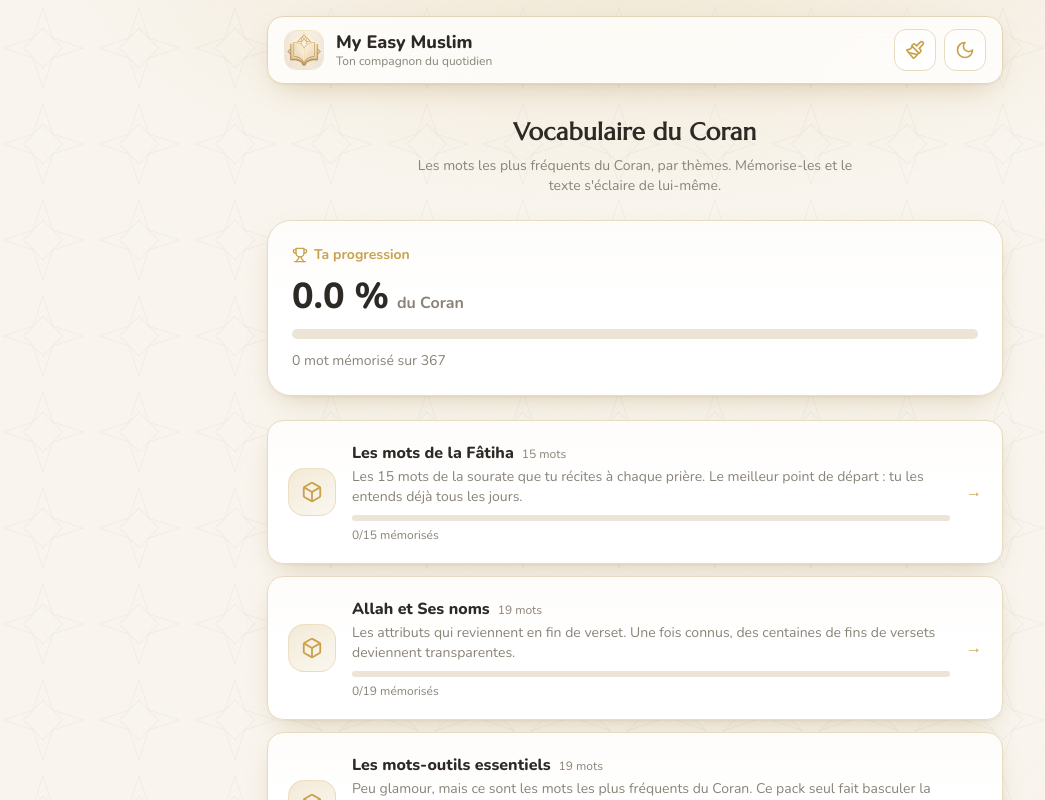
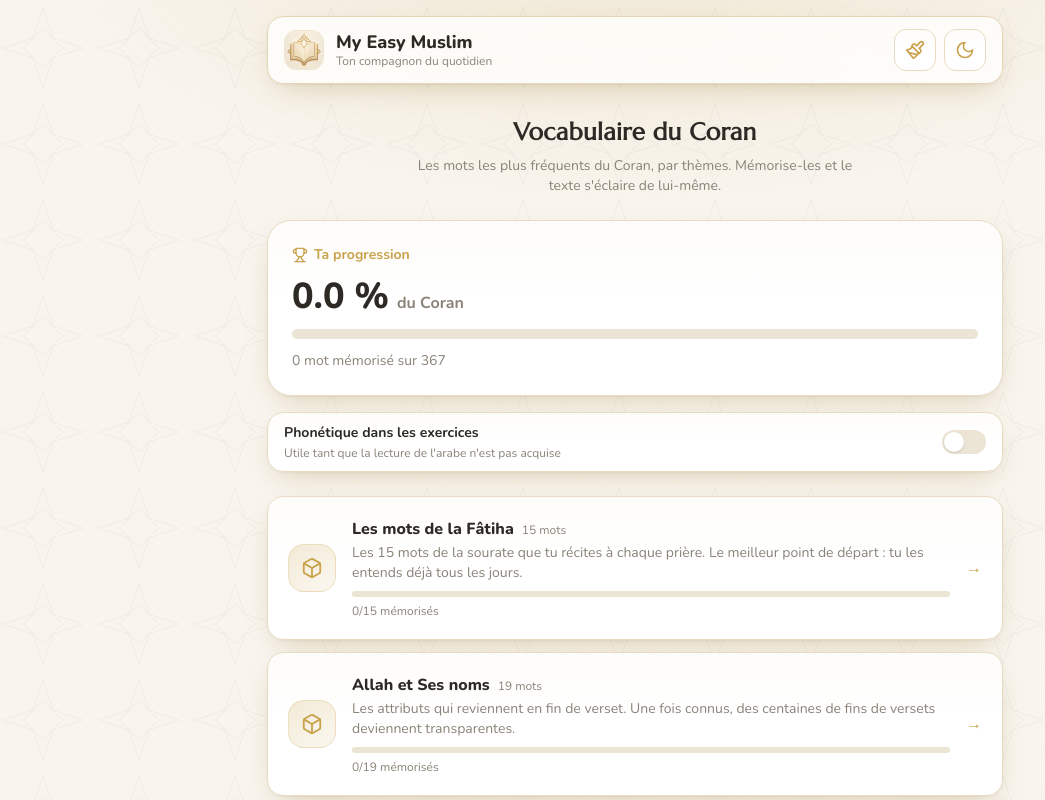
Before and after one commit to contactideaforma-bit/coran, a Next.js app: page /vocabulaire in a window 1280 px wide. Shown: the top 800 px of the page, without its empty margins (5-1050 px from the left). Built offline with nearby package versions, Linux system fonts and the light colour scheme; a web font is replaced by a local one.

Commit message:
Phonétique optionnelle dans les exercices de vocabulaire

```diff
--- a/app/vocabulaire/page.tsx
+++ b/app/vocabulaire/page.tsx
@@ -9,10 +9,12 @@ import {
   statsPack,
   type Progression,
 } from "@/lib/vocabulaire";
+import { usePrefs } from "@/lib/prefs";
 import Entete from "@/components/Entete";
 import { Cube, Etincelles, Repeter, Trophee, Verifie } from "@/components/Icones";
 
 export default function Vocabulaire() {
+  const { prefs, maj } = usePrefs();
   const [progression, setProgression] = useState<Progression | null>(null);
 
   useEffect(() => {
@@ -89,6 +91,33 @@ export default function Vocabulaire() {
         </Link>
       )}
 
+      {/* Phonétique — même réglage que dans le lecteur */}
+      <button
+        onClick={() => maj({ phonetique: !prefs.phonetique })}
+        role="switch"
+        aria-checked={prefs.phonetique}
+        className="card mt-4 flex w-full items-center justify-between gap-3 rounded-2xl px-4 py-2.5 text-sm font-bold shadow-soft transition active:scale-[0.99]"
+        style={prefs.phonetique ? { borderColor: "var(--accent)" } : undefined}
+      >
+        <span className="text-left">
+          Phonétique dans les exercices
+          <span className="mt-0.5 block text-xs font-normal" style={{ color: "var(--muted)" }}>
+            Utile tant que la lecture de l'arabe n'est pas acquise
+          </span>
+        </span>
+        <span
+          className="relative h-6 w-11 shrink-0 rounded-full transition"
+          style={{
+            backgroundColor: prefs.phonetique ? "var(--accent)" : "var(--border)",
+          }}
+        >
+          <span
+            className="absolute top-0.5 h-5 w-5 rounded-full bg-white shadow transition-all"
+            style={{ left: prefs.phonetique ? "1.375rem" : "0.125rem" }}
+          />
+        </span>
+      </button>
+
       {/* Packs */}
       <main className="mt-6 grid gap-3">
         {PACKS.map((pack) => {
--- a/components/ExercicesVocabulaire.tsx
+++ b/components/ExercicesVocabulaire.tsx
@@ -12,6 +12,7 @@ import { useCallback, useEffect, useMemo, useState } from "react";
 import type { Mot } from "@/data/vocabulaire";
 import { leurres, trouverMotDansVerset } from "@/lib/vocabulaire";
 import { chargerSourate } from "@/lib/coran";
+import { usePrefs } from "@/lib/prefs";
 import { SOURATES } from "@/data/sourates";
 import { Alerte, HautParleur, Verifie } from "@/components/Icones";
 
@@ -92,6 +93,12 @@ function Correction({
   );
 }
 
+/** Une option de QCM : la valeur comparée, et sa phonétique éventuelle. */
+interface Option {
+  valeur: string;
+  sous?: string;
+}
+
 function Choix({
   options,
   bonne,
@@ -99,7 +106,7 @@ function Choix({
   choisi,
   onChoisir,
 }: {
-  options: string[];
+  options: Option[];
   bonne: string;
   arabe?: boolean;
   choisi: string | null;
@@ -109,8 +116,8 @@ function Choix({
     <div className="mt-6 grid gap-2.5">
       {options.map((option) => {
         const actif = choisi !== null;
-        const estBonne = option === bonne;
-        const estChoisie = option === choisi;
+        const estBonne = option.valeur === bonne;
+        const estChoisie = option.valeur === choisi;
 
         let style: React.CSSProperties = { borderColor: "var(--border)" };
         if (actif && estBonne) {
@@ -121,15 +128,29 @@ function Choix({
 
         return (
           <button
-            key={option}
+            key={option.valeur}
             disabled={actif}
-            onClick={() => onChoisir(option)}
+            onClick={() => onChoisir(option.valeur)}
             style={style}
-            className={`card rounded-2xl border-2 px-4 py-3.5 text-left transition active:scale-[0.98] disabled:cursor-default ${
-              arabe ? "arabic font-amiri text-2xl text-right" : "font-bold"
+            className={`card rounded-2xl border-2 px-4 py-3.5 transition active:scale-[0.98] disabled:cursor-default ${
+              arabe ? "text-right" : "text-left"
             }`}
           >
-            {option}
+            <span
+              className={
+                arabe ? "arabic font-amiri block text-2xl" : "block font-bold"
+              }
+            >
+              {option.valeur}
+            </span>
+            {option.sous && (
+              <span
+                className="mt-0.5 block text-xs italic"
+                style={{ color: "var(--muted)" }}
+              >
+                {option.sous}
+              </span>
+            )}
           </button>
         );
       })}
@@ -207,8 +228,9 @@ function QcmArFr({
   onReponse: (juste: boolean) => void;
   audio?: boolean;
 }) {
+  const { prefs } = usePrefs();
   const options = useMemo(
-    () => melanger([mot.sens, ...leurres(mot).map((m) => m.sens)]),
+    () => melanger([mot.sens, ...leurres(mot).map((m) => m.sens)]).map((sens) => ({ valeur: sens })),
     [mot]
   );
   const [choisi, setChoisi] = useState<string | null>(null);
@@ -233,12 +255,21 @@ function QcmArFr({
           <HautParleur taille={40} />
         </button>
       ) : (
+        <>
           <p
             className="arabic font-amiri mt-6 text-center text-6xl"
             style={{ color: "var(--accent)" }}
           >
             {mot.arabe}
           </p>
+          {/* La phonétique n'est jamais montrée dans l'exercice d'écoute :
+              elle y donnerait la réponse. */}
+          {prefs.phonetique && (
+            <p className="mt-2 text-center text-lg italic" style={{ color: "var(--muted)" }}>
+              {mot.translit}
+            </p>
+          )}
+        </>
       )}
 
       <Choix
@@ -262,9 +293,14 @@ function QcmArFr({
 /* ========================================================= QCM fr → arabe = */
 
 function QcmFrAr({ mot, onReponse }: { mot: Mot; onReponse: (juste: boolean) => void }) {
+  const { prefs } = usePrefs();
   const options = useMemo(
-    () => melanger([mot.arabe, ...leurres(mot).map((m) => m.arabe)]),
-    [mot]
+    () =>
+      melanger([mot, ...leurres(mot)]).map((m) => ({
+        valeur: m.arabe,
+        sous: prefs.phonetique ? m.translit : undefined,
+      })),
+    [mot, prefs.phonetique]
   );
   const [choisi, setChoisi] = useState<string | null>(null);
 
@@ -418,6 +454,7 @@ export function Appariement({
   mots: Mot[];
   onTermine: (justes: string[], rates: string[]) => void;
 }) {
+  const { prefs } = usePrefs();
   const gauche = useMemo(() => melanger(mots), [mots]);
   const droite = useMemo(() => melanger(mots), [mots]);
 
@@ -472,9 +509,17 @@ export function Appariement({
                   borderColor: selection === m.id ? "var(--accent)" : "var(--border)",
                   opacity: fait ? 0.35 : 1,
                 }}
-                className="arabic font-amiri card rounded-2xl border-2 px-3 py-3 text-2xl transition active:scale-[0.98]"
+                className="card rounded-2xl border-2 px-3 py-3 transition active:scale-[0.98]"
               >
-                {m.arabe}
+                <span className="arabic font-amiri block text-2xl">{m.arabe}</span>
+                {prefs.phonetique && (
+                  <span
+                    className="mt-0.5 block text-xs italic"
+                    style={{ color: "var(--muted)" }}
+                  >
+                    {m.translit}
+                  </span>
+                )}
               </button>
             );
           })}
```
Lines whose indentation alone changed are shown as unchanged.
